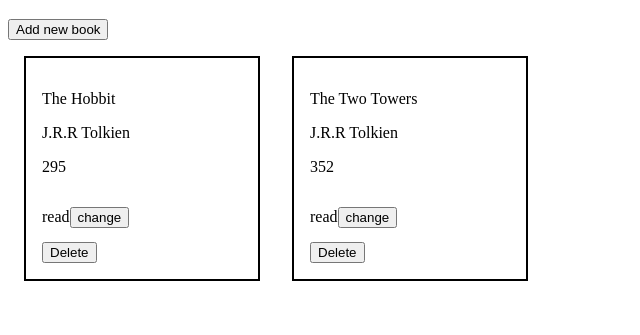
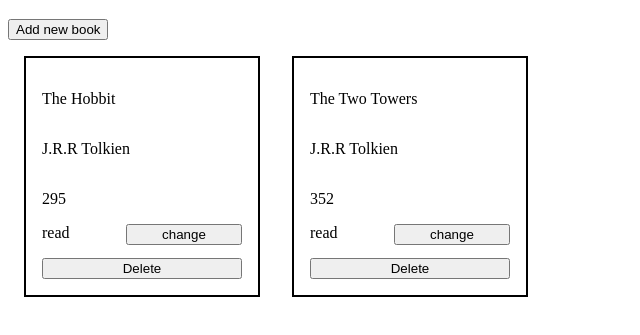
Before and after one commit to TarsisViana/library, a plain HTML site: page index.html in a window 1280 px wide. Shown: the part 61-396 px from the top of the page, without its empty margins (0-640 px from the left). Drawn offline with Linux system fonts and the light colour scheme.

Commit message:
Add styling to the cards

```diff
--- a/index.html
+++ b/index.html
@@ -8,21 +8,36 @@
   <style>
     div.container{
       width: 700px;
+      display: flex;
+      flex-wrap: wrap;
     }
 
     div.card{
-      display: inline-block;
+      display: grid;
       width: 200px;
       border: 2px solid black;
       margin: 1rem;
       padding: 1rem;
+      grid-template-columns: auto auto;
+    }
+
+    p.title,
+    p.author,
+    p.pages{
+      grid-column: span 2;
     }
     p.read{
       display: inline-block;
+      margin-top: 0;
+    }
+
+    button.change{
+      height: fit-content;
     }
 
     button[btnID]{
       display: block;
+      grid-column: span 2;
     }
 
     fieldset{
```
